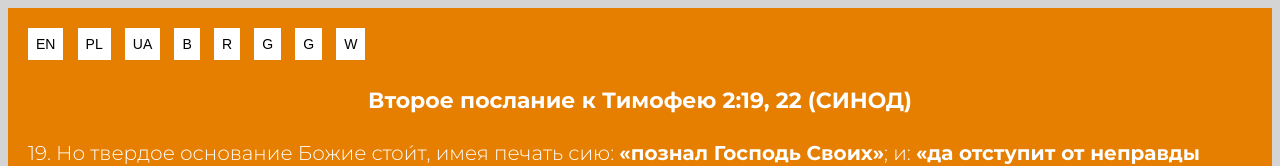
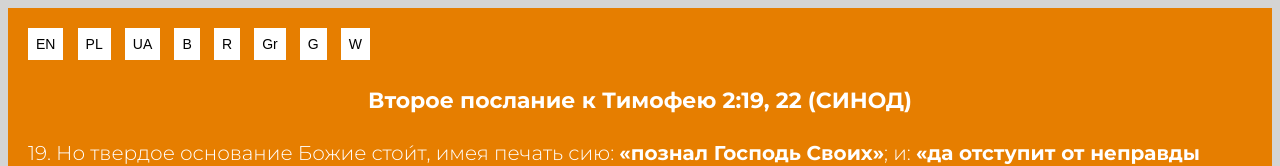
Before and after one commit to mr-front-end-dev/Bible-Verses-o--RU, a plain HTML site: page index.html in a window 1280 px wide. Shown: the top 166 px of the page. Drawn offline with Linux system fonts and the light colour scheme.

Commit message:
Updated index.html

```diff
--- a/index.html
+++ b/index.html
@@ -18,7 +18,7 @@
       <button class="section__button"><a class="section__button--link" href="https://mrpenguin-dev.github.io/Simple-Bible-Verses-o--UA/">UA</a></button>
       <button class="section__button"><a class="section__button--link" href="https://mrpenguin-dev.github.io/Simple-Bible-Verses-b--RU/">B</a></button>
       <button class="section__button"><a class="section__button--link" href="https://mrpenguin-dev.github.io/Simple-Bible-Verses-r--RU/">R</a></button>
-      <button class="section__button"><a class="section__button--link" href="https://mrpenguin-dev.github.io/Simple-Bible-Verses-g--RU/">G</a></button>
+      <button class="section__button"><a class="section__button--link" href="https://mrpenguin-dev.github.io/Simple-Bible-Verses-g--RU/">Gr</a></button>
       <button class="section__button"><a class="section__button--link" href="https://mrpenguin-dev.github.io/Simple-Bible-Verses-grey--RU/">G</a></button>
       <button class="section__button"><a class="section__button--link" href="https://mrpenguin-dev.github.io/Simple-Bible-Verses-w--RU/">W</a></button>
       <section class="section__content--text">
```
